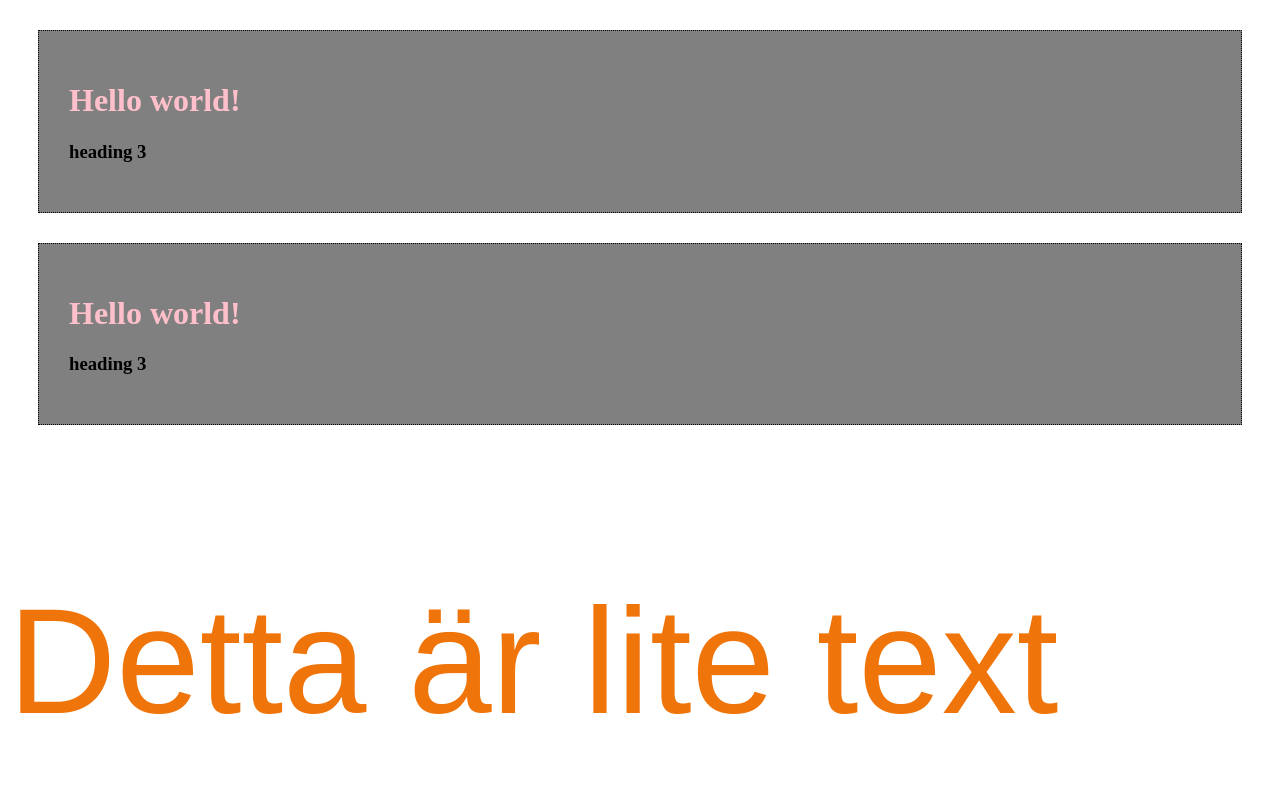
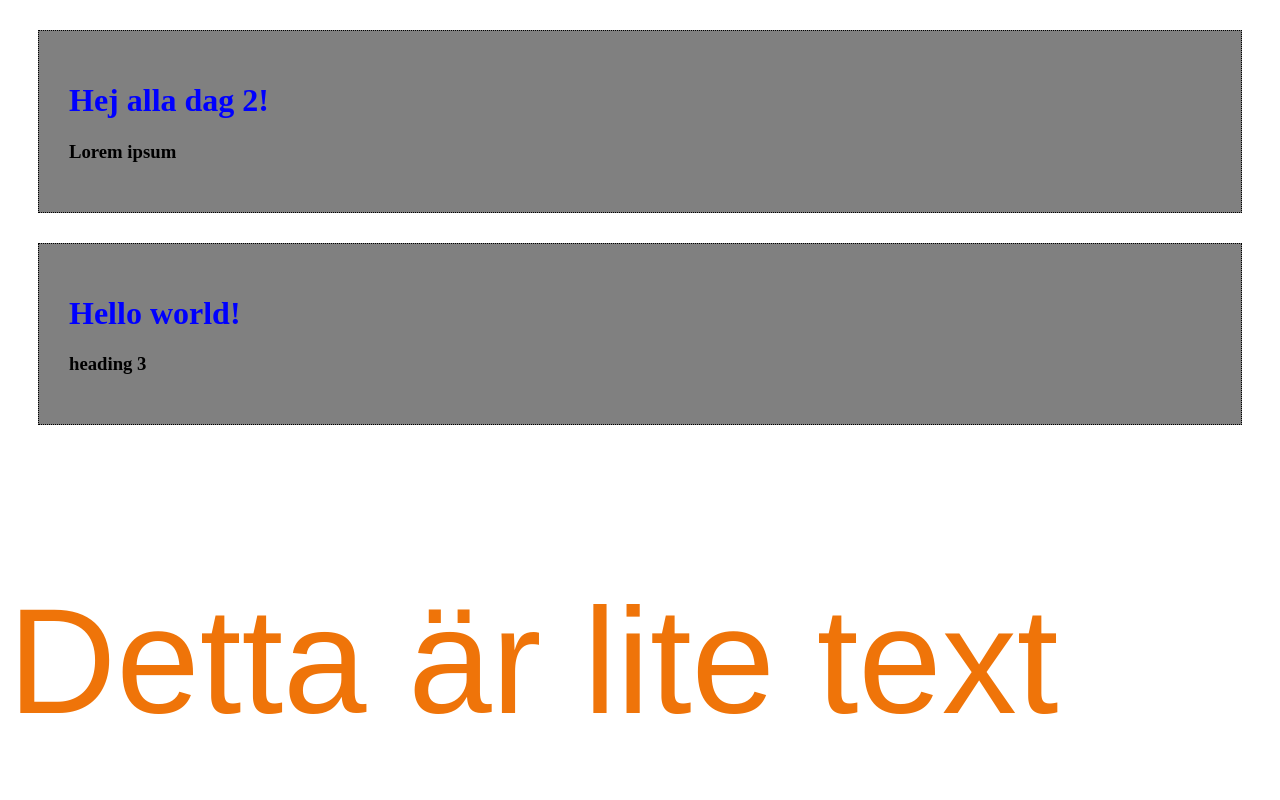
Before and after one commit to HannaPettersson/GitDemo, a plain HTML site: page index.html in a window 1280 px wide. Shown: the top 800 px of the page. Drawn offline with Linux system fonts and the light colour scheme.

Commit message:
Changed title

```diff
--- a/index.html
+++ b/index.html
@@ -13,8 +13,8 @@
     <!-- kjfjdhfjhf -->
 
     <div class="menu">
-      <h1>Hello world!</h1>
-      <h3>heading 3</h3>
+      <h1>Hej alla dag 2!</h1>
+      <h3>Lorem ipsum</h3>
     </div>
 
     <div class="menu">
--- a/style.css
+++ b/style.css
@@ -1,5 +1,5 @@
 h1 {
-  color: pink;
+  color: blue;
 }
 
 p {
```
